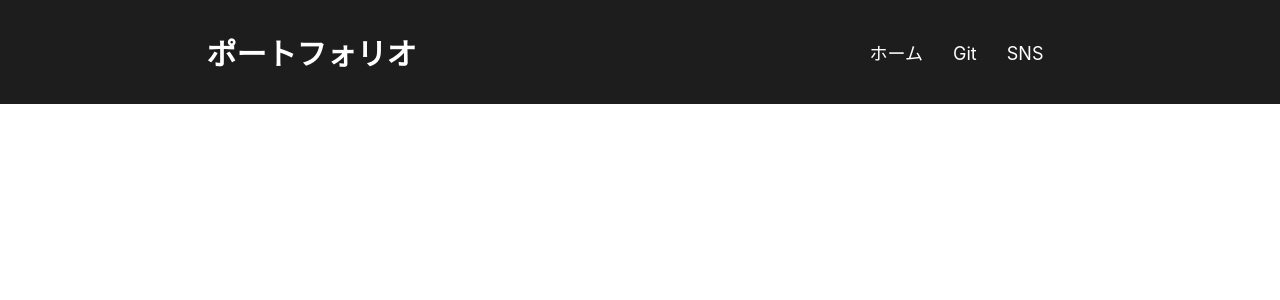
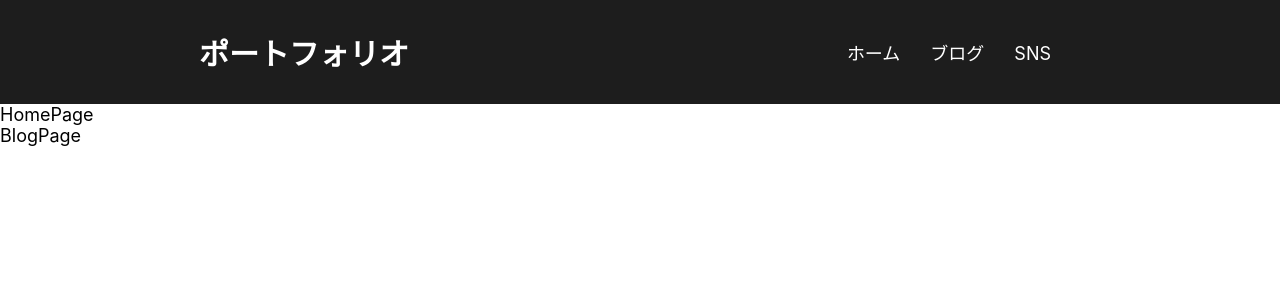
Before and after one commit to Naru-hub/react-bootstrap-portfolio, a React (Create React App) app: page / in a window 1280 px wide. Shown: the top 300 px of the page. Built offline with nearby package versions, Linux system fonts and the light colour scheme.

Commit message:
BlogPageとHomePageのコンポーネントの雛形を作成

```diff
--- a/package.json
+++ b/package.json
@@ -8,6 +8,7 @@
     "@testing-library/user-event": "^13.5.0",
     "react": "^18.2.0",
     "react-dom": "^18.2.0",
+    "react-router-dom": "^6.3.0",
     "react-scripts": "5.0.1",
     "web-vitals": "^2.1.4"
   },
--- a/src/App.css
+++ b/src/App.css
@@ -10,7 +10,7 @@ header {
   align-items: center;
   background-color: #1d1d1d;
   color: white;
-  position: fixed;
+  /* position: fixed; */
   width: 100%;
   z-index: 10;
 }
--- a/src/App.js
+++ b/src/App.js
@@ -1,10 +1,15 @@
 import "./App.css";
+import BlogPage from "./components/BlogPage";
 import Header from "./components/Header";
+import HomePage from "./components/HomePage";
 
 function App() {
   return (
     <div className="App">
       <Header />
+
+      <HomePage />
+      <BlogPage />
     </div>
   );
 }
--- /dev/null
+++ b/src/components/BlogPage.js
@@ -0,0 +1,7 @@
+import React from "react";
+
+function BlogPage() {
+  return <div>BlogPage</div>;
+}
+
+export default BlogPage;
--- a/src/components/Header.js
+++ b/src/components/Header.js
@@ -12,7 +12,7 @@ const Header = () => {
           <a href="#">ホーム</a>
         </li>
         <li>
-          <a href="#">Git</a>
+          <a href="#">ブログ</a>
         </li>
         <li>
           <a href="#">SNS</a>
--- /dev/null
+++ b/src/components/HomePage.js
@@ -0,0 +1,7 @@
+import React from "react";
+
+function HomePage() {
+  return <div>HomePage</div>;
+}
+
+export default HomePage;
```
Also changed, not shown: 1 other file (tests, documents, lock files or other folders).
